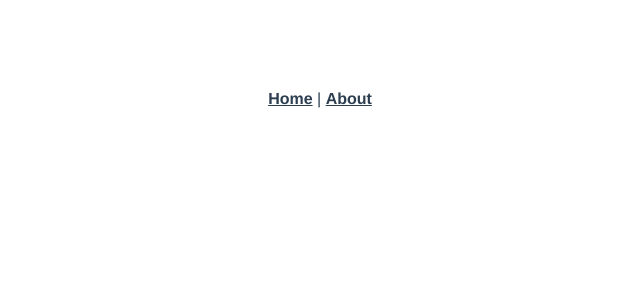
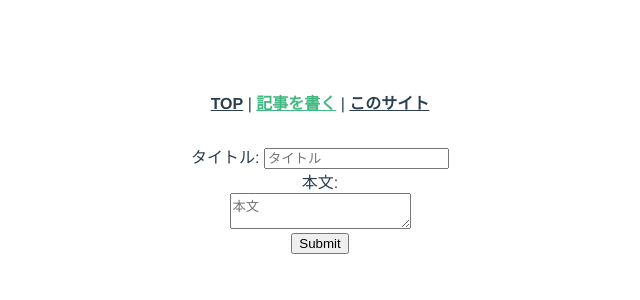
Before and after one commit to shinonomekazan/blog, a Vue app: page /post in a window 1280 px wide. Shown: the top 300 px of the page, without its empty margins (320-960 px from the left). Built offline with nearby package versions, Linux system fonts and the light colour scheme.

Commit message:
Post側でユーザ情報がとれないけどデータリードだけできてるVersion

```diff
--- a/src/App.vue
+++ b/src/App.vue
@@ -1,13 +1,22 @@
 <template>
 	<div id="app">
 		<div id="nav">
-      <router-link to="/">Home</router-link> |
-      <router-link to="/about">About</router-link>
+			<router-link to="/">TOP</router-link> |
+			<router-link to="/post">記事を書く</router-link> |
+			<router-link to="/about">このサイト</router-link>
 		</div>
 		<router-view/>
 	</div>
 </template>
 
+<!--
+<script lang="ts">
+import { Vue } from "vue-property-decorator";
+// TODO: ここに認証コードを書いて、/postの表示非表示切り替え
+export default class App extends Vue {
+}
+</script>
+-->
 <style>
 #app {
 	font-family: 'Avenir', Helvetica, Arial, sans-serif;
--- a/src/factories/index.ts
+++ b/src/factories/index.ts
@@ -1,5 +1,5 @@
 import firebase from "firebase";
-import User from "../models/User";
+import {User} from "../models/User";
 
 export function createUser(firebaseUser: firebase.User): User {
 	return {
--- /dev/null
+++ b/src/models/Post.ts
@@ -0,0 +1,5 @@
+export interface Post {
+	userId: string;
+	subject: string;
+	body: string;
+}
--- a/src/models/User.ts
+++ b/src/models/User.ts
@@ -3,5 +3,3 @@ export interface User {
 	name: string | null;
 	verified: boolean;
 }
-
-export default User;
--- a/src/models/index.ts
+++ b/src/models/index.ts
@@ -1 +1,2 @@
 export * from "./User";
+export * from "./Post";
--- a/src/router.ts
+++ b/src/router.ts
@@ -1,6 +1,7 @@
 import Vue from "vue";
 import Router from "vue-router";
 import Home from "./views/Home.vue";
+import Post from "./views/Post.vue";
 
 Vue.use(Router);
 
@@ -21,5 +22,15 @@ export default new Router({
 			// which is lazy-loaded when the route is visited.
 			component: () => import(/* webpackChunkName: "about" */ "./views/About.vue"),
 		},
+		{
+			path: "/post",
+			name: "post",
+			component: Post,
+		},
+		// {
+		// 	path: "/post",
+		// 	name: "post",
+		// 	component: () => import("./views/Post.vue"),
+		// },
 	],
 });
--- a/src/views/About.vue
+++ b/src/views/About.vue
@@ -1,5 +1,6 @@
 <template>
 	<div class="about">
-		<h1>This is an about page</h1>
+		<h1>東雲火山ブログ</h1>
+		<p>Vue.jsとFirebaseの勉強用に作ったおべんきょブログです。</p>
 	</div>
 </template>
--- a/src/views/Home.vue
+++ b/src/views/Home.vue
@@ -2,13 +2,14 @@
 	<div id="app">
 		<img alt="Vue logo" src="../assets/logo.png">
 		<SignIn v-bind:user="user" />
-		<HelloWorld msg="Welcome to Your Vue.js + TypeScript App"/>
+		<ul>
+			<li v-for="post in posts">{{post.subject}}</li>
+		</ul>
 	</div>
 </template>
 
 <script lang="ts">
 import { Component, Vue, Prop } from "vue-property-decorator";
-import HelloWorld from "../components/HelloWorld.vue";
 import SignIn from "../components/SignIn.vue";
 import firebase from "firebase";
 import * as models from "../models";
@@ -25,19 +26,44 @@ import * as factories from "../factories";
 
 @Component({
 	components: {
-		HelloWorld,
 		SignIn,
 	},
 })
 export default class Home extends Vue {
 	user: models.User | null = null;
+	postRef: firebase.firestore.CollectionReference | null = null;
+	posts: models.Post[] = [];
+
+	async created() {
+		console.log("home created");
+		this.postRef = firebase.firestore().collection("posts");
+		try {
+			const posts = await this.postRef.get();
+			this.posts = [];
+			posts.forEach((post) => {
+				const data = post.data();
+				this.posts.push({
+					userId: data.userId,
+					subject: data.subject,
+					body: data.body,
+				});
+			});
+		} catch (err) {
+			console.error("get data error", err);
+		}
+	}
 
 	mounted() {
+		const currentUser = firebase.auth().currentUser;
+		if (currentUser != null) {
+			this.user = factories.createUser(currentUser);
+		}
 		firebase.auth().onAuthStateChanged((user) => {
 			if (user == null) {
 				this.user = null;
 			} else {
 				this.user = factories.createUser(user);
+				console.log(this.user);
 			}
 		}, (err) => {
 			console.error("error auth: ", err);
--- /dev/null
+++ b/src/views/Post.vue
@@ -0,0 +1,84 @@
+<template>
+	<form id="post" v-on:submit.prevent="post">
+		<div v-show="msg">{{msg}}</div>
+		<div>
+			タイトル: <input type="text" v-model="subject" placeholder="タイトル" aria-label="ブログの記事タイトル">
+		</div>
+		<div>
+			<div>本文:</div>
+			<div>
+				<textarea v-model="body" placeholder="本文" aria-label="ブログの本文"></textarea>
+			</div>
+		</div>
+		<input type="submit">
+	</form>
+</template>
+<script lang="ts">
+import { Component, Vue, Prop } from "vue-property-decorator";
+import firebase from "firebase";
+import * as models from "../models";
+import * as factories from "../factories";
+
+export default class Post extends Vue {
+	// あとでなんとかする
+	user: models.User | null = null;
+	// @Prop() user!: models.User;
+	subject: string = "";
+	body: string = "";
+	msg: string = "";
+
+	created() {
+		console.log("post created");
+	}
+
+	activated() {
+		console.log("post activated");
+	}
+
+	mounted() {
+		console.log("post mounted");
+		const currentUser = firebase.auth().currentUser;
+		console.log("auth?", currentUser);
+		if (currentUser != null) {
+			this.user = factories.createUser(currentUser);
+		}
+		firebase.auth().onAuthStateChanged((user) => {
+			if (user == null) {
+				this.user = null;
+			} else {
+				this.user = factories.createUser(user);
+				console.log(this.user);
+			}
+		}, (err) => {
+			console.error("error auth: ", err);
+		});
+	}
+
+	async post() {
+		console.log("posted");
+		// TODO: validate
+		if (this.user == null) {
+			return;
+		}
+		console.log(this.subject);
+		console.log(this.body);
+		try {
+			await firebase.firestore().collection("posts").add({
+				subject: this.subject,
+				body: this.body,
+				userId: this.user.id,
+			} as models.Post);
+			this._clear();
+			this.msg = "投稿しました。";
+		} catch (err) {
+			console.error("add error", err);
+			this.msg = "投稿失敗";
+		}
+	}
+
+	_clear() {
+		this.subject = "";
+		this.body = "";
+	}
+}
+</script>
```
Also changed, not shown: src/views/User.vue (added). Lines whose indentation alone changed are shown as unchanged.
